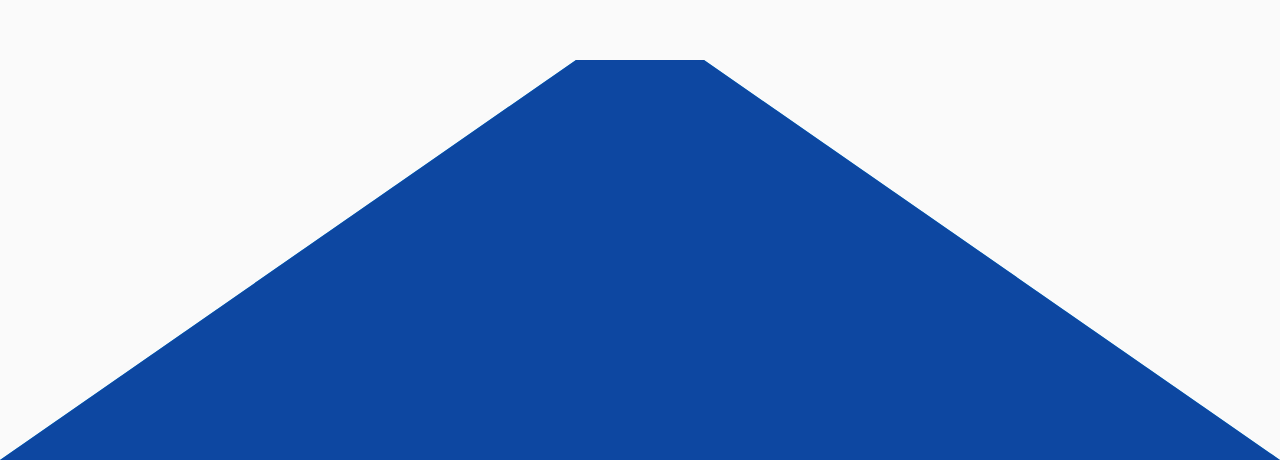
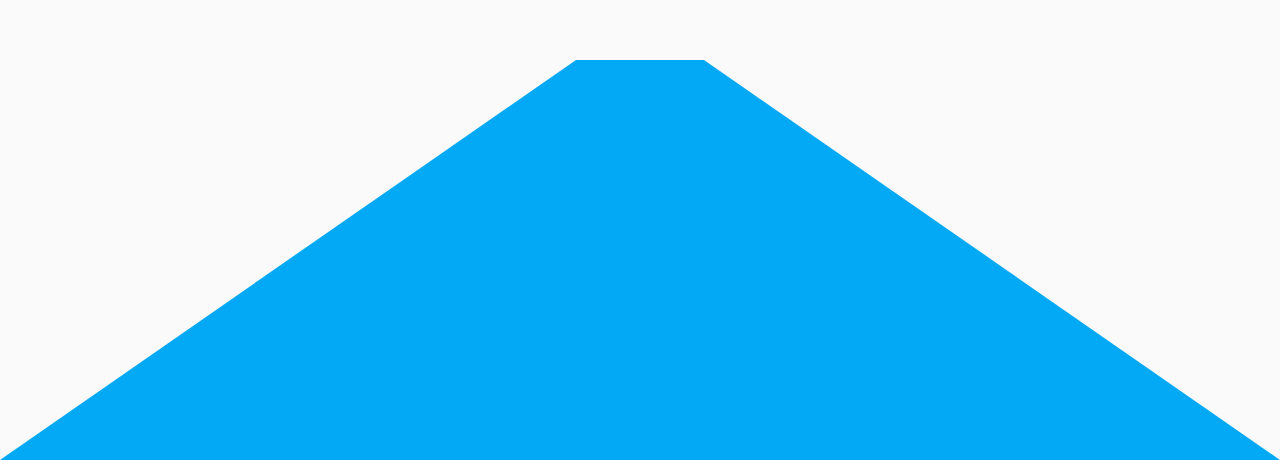
Before and after one commit to fhalde/something-random, a plain HTML site: page sunrise.html in a window 1280 px wide. Shown: the part 340-800 px from the top of the page. Drawn offline with Linux system fonts and the light colour scheme.

Commit message:
sunrise beach created

```diff
--- a/sunrise.html
+++ b/sunrise.html
@@ -12,11 +12,14 @@
             height: 100%;
             background-color: #fafafa;
         }
-    #sunrise, #waves {
+
+        #sunrise,
+        #waves {
             position: absolute;
             bottom: 0;
             height: 0;
         }
+
         #waves {
             z-index: 1000;
         }
@@ -28,18 +31,14 @@
     <div id="sunrise"></div>
 </body>
 <script type="text/javascript">
-    let width  = window.innerWidth;
+    let width = window.innerWidth;
     let height = window.innerHeight;
-    let ratio  = 0.1;
+    let factor = 0.1;
 
-    function trapezium(sunrise, color) {
-        sunrise.style.width        = `${width * ratio}px`;
-        sunrise.style.borderLeft   = `${width * (1 - ratio) / 2}px solid transparent`;
-        sunrise.style.borderRight  = `${width * (1 - ratio) / 2}px solid transparent`;
-        sunrise.style.borderBottom = `${height * 0.5}px solid ${color}`;
-    }
+    sunrise.style.width = `${width * factor}px`;
+    sunrise.style.borderLeft = `${width * (1 - factor) / 2}px solid transparent`;
+    sunrise.style.borderRight = `${width * (1 - factor) / 2}px solid transparent`;
+    sunrise.style.borderBottom = `${height * 0.5}px solid #03A9F4`;
+</script>
 
-    trapezium(sunrise, "#03A9F4");
-    trapezium(waves, "#0D47A1");
-</script>
 </html>
```
Lines whose indentation alone changed are shown as unchanged.
